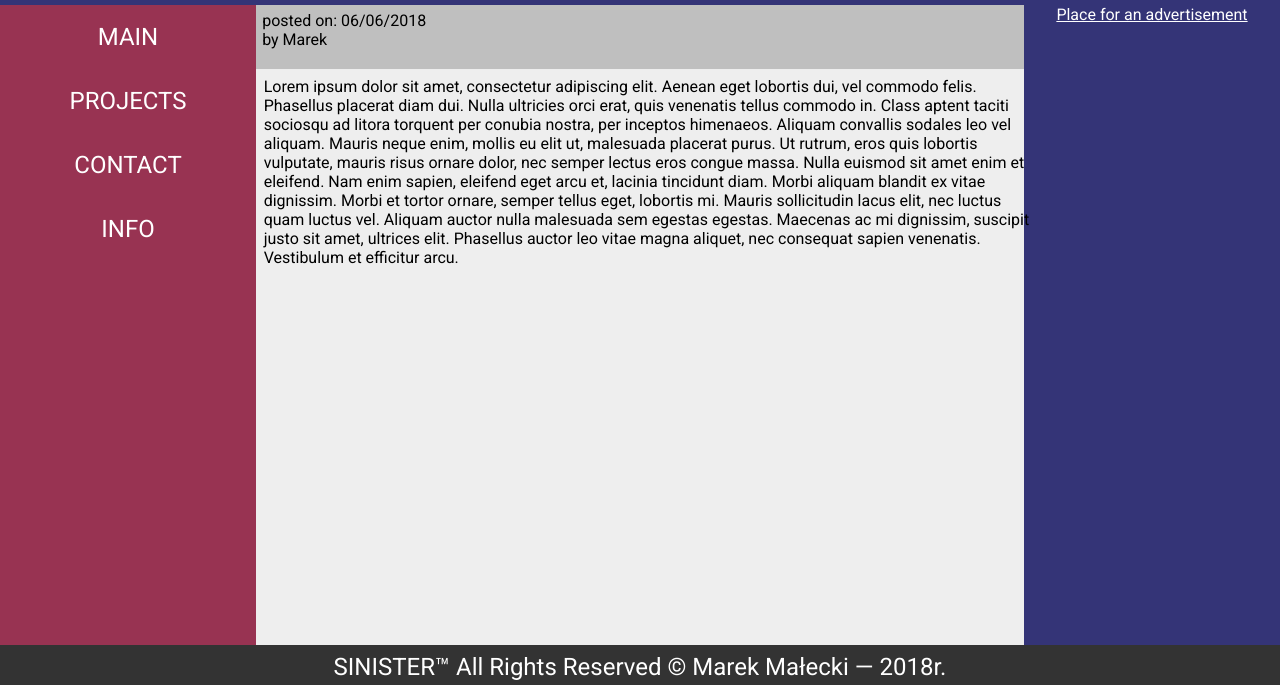
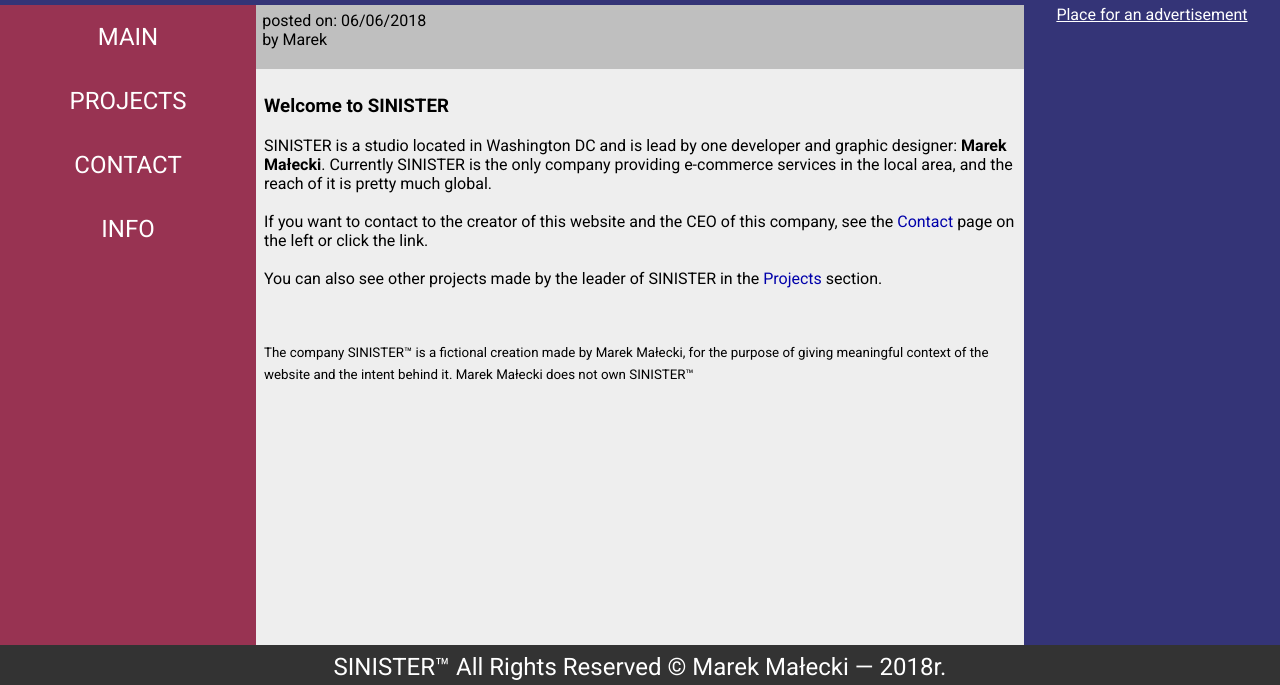
Before and after one commit to ZSBI-Informatycy/graduation-website, a plain HTML site: page index.html in a window 1280 px wide. Shown: the part 115-800 px from the top of the page. Drawn offline with Linux system fonts and the light colour scheme.

Commit message:
Removed Lorem Ipsum, adjusted margins

```diff
--- a/css/style.css
+++ b/css/style.css
@@ -262,6 +262,7 @@ article#main {
     height: 80%;
     position: relative;
     width: 60%;
+    z-index: 999;
 }
 
 header#topbar {
@@ -274,12 +275,13 @@ header#topbar {
 
 div#content {
     box-sizing: border-box;
-    margin-left: 1%;
-    margin-right: 1%;
+    padding-left: 1vh;
+    padding-right: 1vh;
     padding-top: 1%;
     position: relative;
     width: 100%;
     height: 100%;
+    z-index: 999;
 }
 
 div#ad-right {
--- a/index.html
+++ b/index.html
@@ -97,7 +97,20 @@
 
                 <!-- Actual content -->
                 <div id="content">
-                    Lorem ipsum dolor sit amet, consectetur adipiscing elit. Aenean eget lobortis dui, vel commodo felis. Phasellus placerat diam dui. Nulla ultricies orci erat, quis venenatis tellus commodo in. Class aptent taciti sociosqu ad litora torquent per conubia nostra, per inceptos himenaeos. Aliquam convallis sodales leo vel aliquam. Mauris neque enim, mollis eu elit ut, malesuada placerat purus. Ut rutrum, eros quis lobortis vulputate, mauris risus ornare dolor, nec semper lectus eros congue massa. Nulla euismod sit amet enim et eleifend. Nam enim sapien, eleifend eget arcu et, lacinia tincidunt diam. Morbi aliquam blandit ex vitae dignissim. Morbi et tortor ornare, semper tellus eget, lobortis mi. Mauris sollicitudin lacus elit, nec luctus quam luctus vel. Aliquam auctor nulla malesuada sem egestas egestas. Maecenas ac mi dignissim, suscipit justo sit amet, ultrices elit. Phasellus auctor leo vitae magna aliquet, nec consequat sapien venenatis. Vestibulum et efficitur arcu.
+                    <h3>Welcome to SINISTER</h3>
+                   	SINISTER is a studio located in Washington DC and is lead by one developer and graphic designer: <b>Marek Małecki</b>. Currently SINISTER is the only company providing e-commerce services in the local area, and the reach of it is pretty much global.
+                   	<br />
+                   	<br />
+                   	If you want to contact to the creator of this website and the CEO of this company, see the <a href="sub/contact.html">Contact</a> page on the left or click the link.
+                   	<br />
+                   	<br />
+                   	You can also see other projects made by the leader of SINISTER in the <a href="sub/projects">Projects</a> section.
+
+                   	<br />
+                   	<br />
+                   	<br />
+                   	<br />
+                   	<sup>The company SINISTER&trade; is a fictional creation made by Marek Małecki, for the purpose of giving meaningful context of the website and the intent behind it. Marek Małecki does not own SINISTER&trade;</sup>
                 </div>
             </article>
 
```
